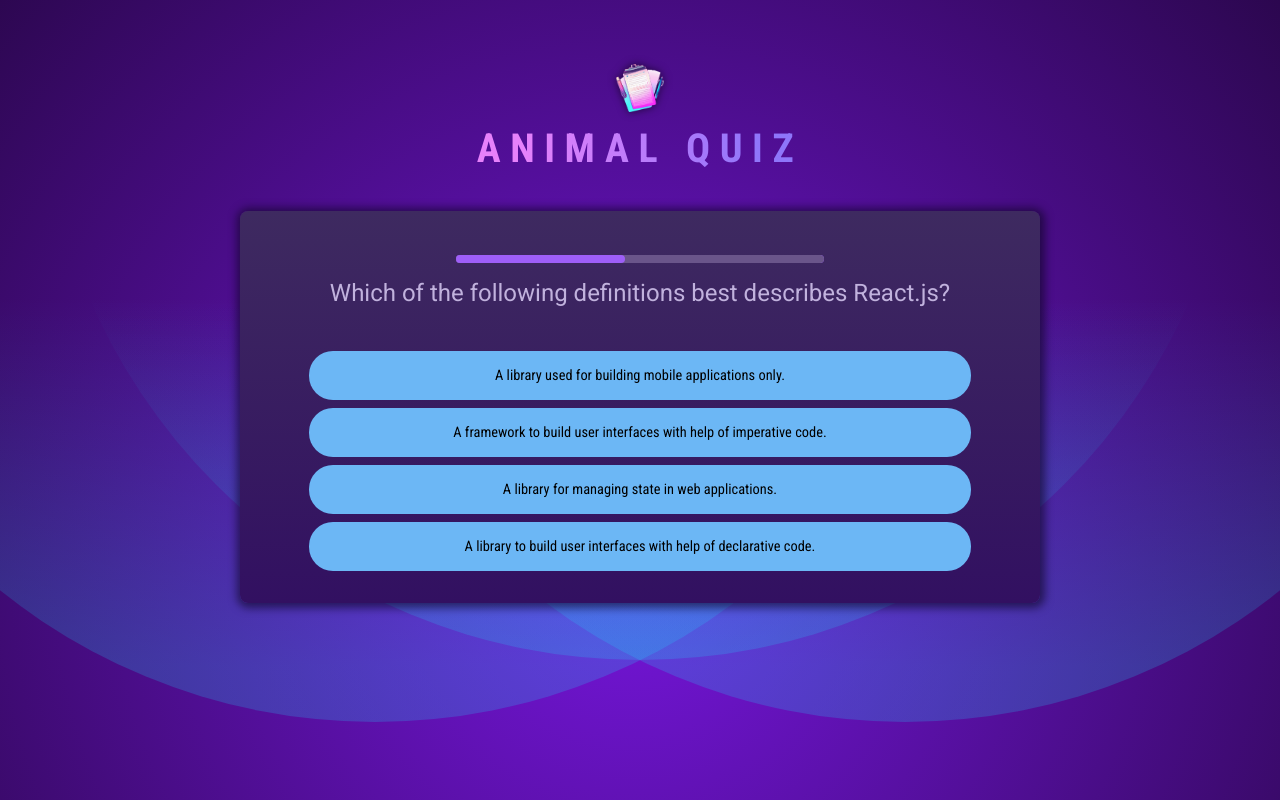
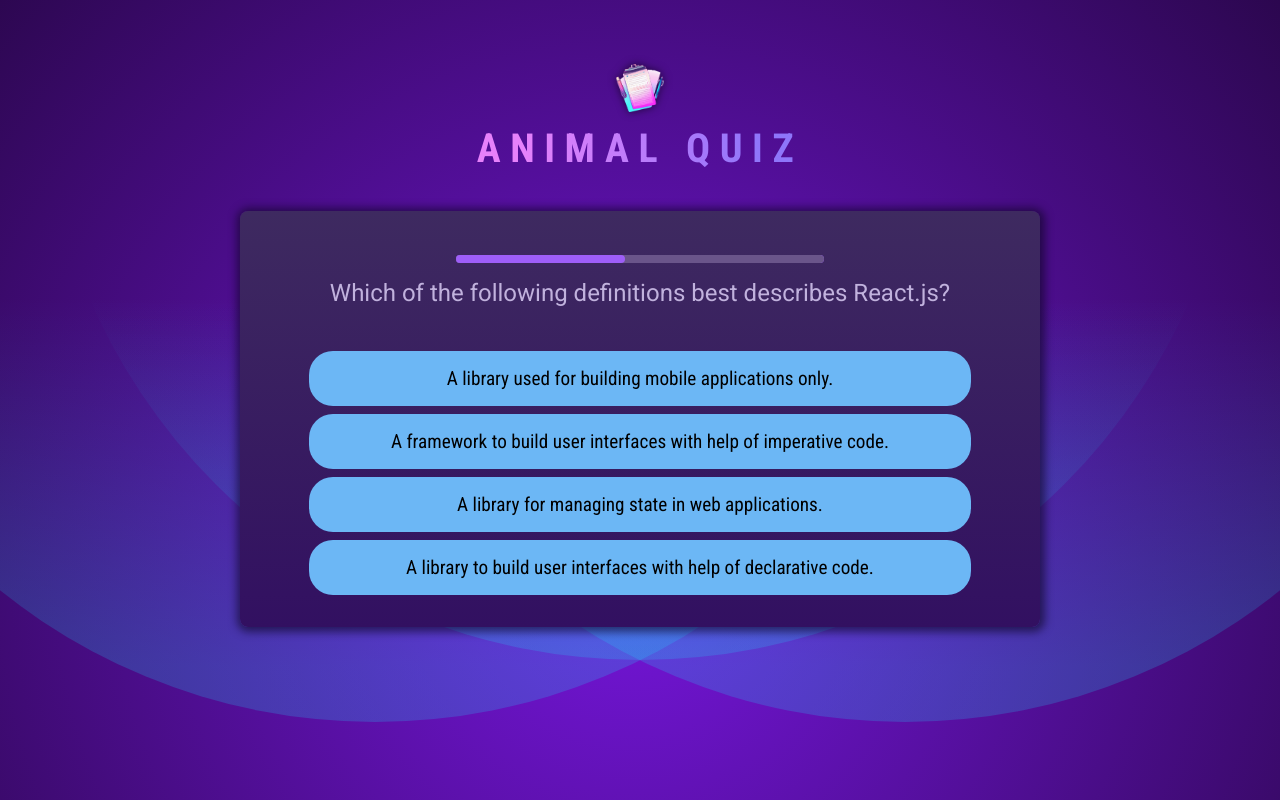
Before and after one commit to nieblasleonel/animalQuiz, a React (Vite) app: page / in a window 1280 px wide. Built offline with nearby package versions, Linux system fonts and the light colour scheme.

Commit message:
Question component

```diff
--- /dev/null
+++ b/src/components/Answers.jsx
@@ -0,0 +1,36 @@
+import React, { useRef } from 'react'
+
+
+export const Answers = ({answers, selectedAnswer, answerState, onSelect}) => {
+
+    const shuffledAnswer = useRef();
+
+    if(!shuffledAnswer.current){
+        shuffledAnswer.current = [...answers];
+        shuffledAnswer.current.sort(()=>Math.random()-0.5);
+     }
+
+    return (
+    <ul id="answers">
+                {
+                  shuffledAnswer.current.map((answer)=>{
+                    const isSelected = selectedAnswer === answer;
+                    let cssClasses = '';
+
+                    if(answerState === 'answered' && isSelected){
+                      cssClasses = 'selected'
+                    }
+                    if((answerState === 'correct' || answerState === 'wrong') && isSelected){
+                      cssClasses = answerState;
+                    }
+
+                    return <li key={answer} className="answer">
+                             <button onClick={()=>onSelect(answer)} className={cssClasses}>{answer}</button>
+                           </li>
+                  }
+
+                    )}
+
+            </ul>
+  )
+}
--- /dev/null
+++ b/src/components/Question.jsx
@@ -0,0 +1,53 @@
+import React, { useState } from 'react'
+import { Answers } from './Answers'
+import { QuestionTimer } from './QuestionTimer'
+import QUESTIONS  from '../question.js';
+
+
+export const Question = ({questionIndex, onSelectAnswer, onSkipAnswer}) => {
+
+    const [answer, setAnswer] = useState({
+        selectedAnswer: '',
+        isCorrect: null
+    });
+
+    const handleSelectAnswer = (answer) => {
+            setAnswer({
+                selectedAnswer: answer,
+                isCorrect: null
+            })
+
+            setTimeout(() => {
+                setAnswer({
+                    selectedAnswer: answer,
+                    isCorrect: QUESTIONS[questionIndex].answers[0] === answer
+                })
+
+                setTimeout(() => {
+                    onSelectAnswer(answer);
+                }, 2000);
+            }, 1000);
+    }
+
+    let answerState='';
+    if(answer.selectedAnswer){
+        answerState = answer.isCorrect ? 'correct' : 'wrong'
+    }
+
+
+    return (
+    <div id="question">
+        <QuestionTimer
+               timeout={10000}
+               onTimeout={onSkipAnswer}
+            />
+            <h2>{QUESTIONS[questionIndex].text}</h2>
+             <Answers
+                answers={QUESTIONS[questionIndex].answers}
+                selectedAnswer={answer.selectedAnswer}
+                answerState={answerState}
+                onSelect={handleSelectAnswer}
+             />
+    </div>
+  )
+}
--- a/src/components/Quiz.jsx
+++ b/src/components/Quiz.jsx
@@ -3,35 +3,19 @@ import { useState, useCallback } from 'react'
 
 import QUESTIONS  from '../question.js';
 import quizCompleteImg from '../assets/quiz-complete.png'
-import { QuestionTimer } from './QuestionTimer.jsx';
+import { Question } from './Question.jsx';
 
 export const Quiz = () => {
 
-    const [answerState, setAnswerState] = useState('')
     const [userAnswers, setUserAnswers] = useState([]);
-    const activeQuestionIndex = answerState === '' ? userAnswers.length : userAnswers.length-1;
+    const activeQuestionIndex = userAnswers.length;
     const quizIsComplete = activeQuestionIndex === QUESTIONS.length;
 
     const handleSelectAnswer = useCallback (function handleSelectAnswer (selectedAnswer) {
 
-        setAnswerState('answered');
-
       setUserAnswers((prevUserAnswer)=>{
         return [...prevUserAnswer,selectedAnswer]
       });
-
-      setTimeout(() => {
-        if(selectedAnswer === QUESTIONS[activeQuestionIndex].answers[0]){
-            setAnswerState('correct');
-
-        }else{
-            setAnswerState('wrong');
-        }
-        setTimeout(()=>{
-            setAnswerState('');
-        },2000)
-      }, 1000);
-
     },[activeQuestionIndex]);
 
     const handleSkipAnswer = useCallback(()=>handleSelectAnswer(null),[handleSelectAnswer]);
@@ -42,42 +26,15 @@ export const Quiz = () => {
             <h2>Quiz Completed!</h2>
         </div>
     }
-    const shuffleAnswer = [...QUESTIONS[activeQuestionIndex].answers];
-    shuffleAnswer.sort(()=>Math.random()-0.5);
 
     return (
-
         <div id="quiz">
-        <div id="question">
-            <QuestionTimer
-               key={activeQuestionIndex}
-               timeout={10000}
-               onTimeout={handleSkipAnswer}
-            />
-            <h2>{QUESTIONS[activeQuestionIndex].text}</h2>
-            <ul id="answers">
-                {
-                  shuffleAnswer.map((answer)=>{
-                    const isSelected = userAnswers[userAnswers.length-1] === answer;
-                    let cssClasses = '';
-
-                    if(answerState === 'answered' && isSelected){
-                      cssClasses = 'selected'
-                    }
-                    if((answerState === 'correct' || answerState === 'wrong') && isSelected){
-                      cssClasses = answerState;
-                    }
-
-                    return <li key={answer} className="answer">
-                             <button onClick={()=>handleSelectAnswer(answer)} className={cssClasses}>{answer}</button>
-                           </li>
-                  }
-
-                    )}
-
-            </ul>
-
-        </div>
+           <Question
+             key={activeQuestionIndex}
+             questionIndex={activeQuestionIndex}
+             onSelectAnswer={handleSelectAnswer}
+             onSkipAnswer={handleSkipAnswer}
+           />
         </div>
 
   )
--- a/src/index.css
+++ b/src/index.css
@@ -154,7 +154,7 @@ header h1 {
   display: inline-block;
   width: 100%;
   font-family: 'Roboto Condensed', sans-serif;
-  font-size: 0.9rem;
+  font-size: 1.2rem;
   padding: 1rem 2rem;
   border: none;
   border-radius: 24px;
```
